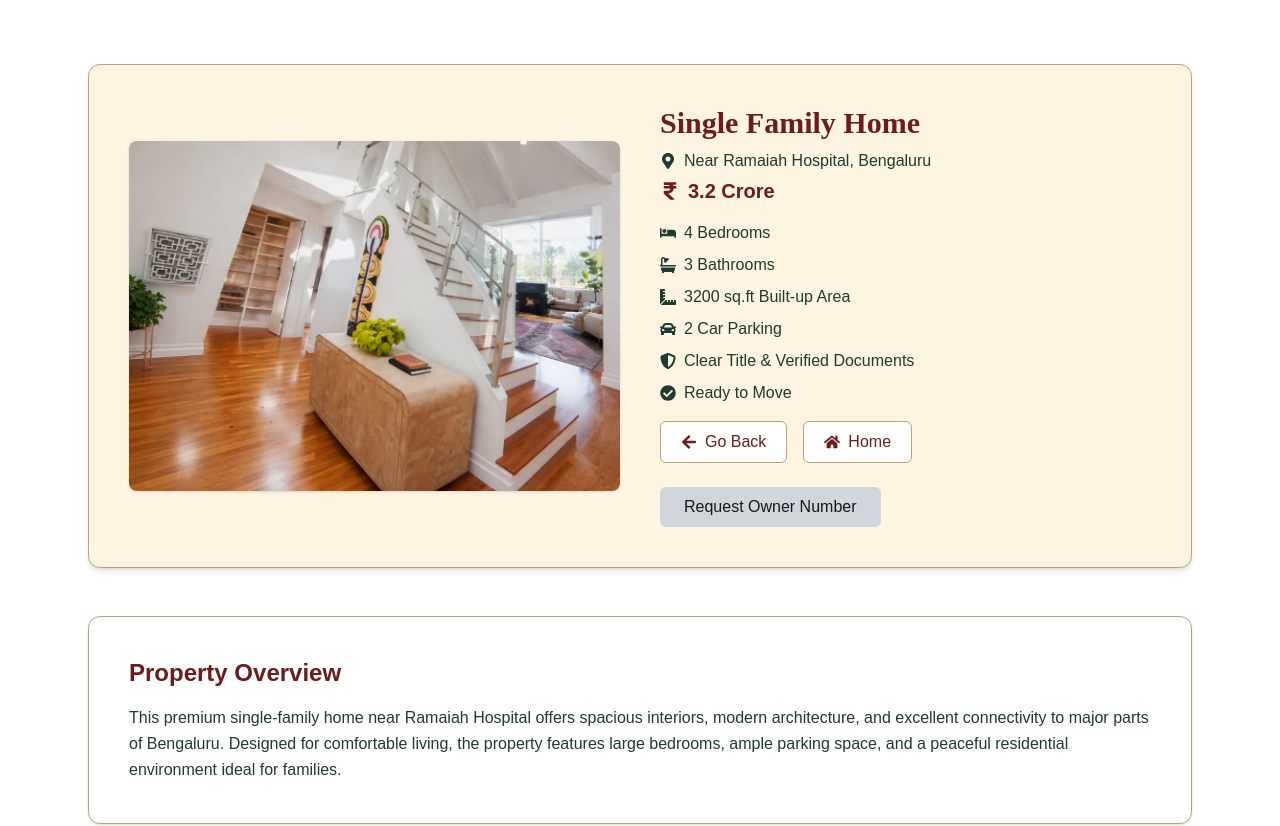
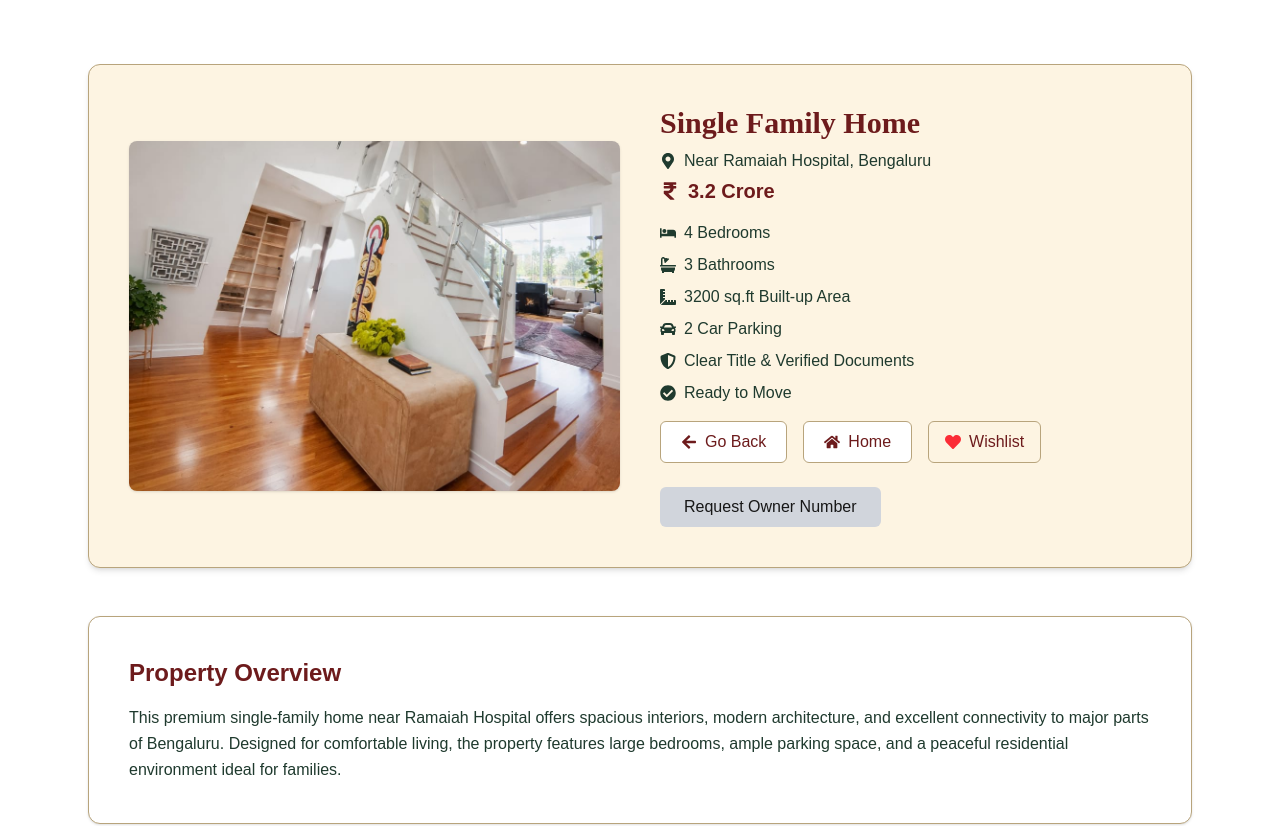
Before and after one commit to FaraazAhmed15/EstateLens, a Next.js app: page /single_family_home in a window 1280 px wide. Shown: the top 826 px of the page. Built offline with nearby package versions, Linux system fonts and the light colour scheme.

Commit message:
Update page.tsx

```diff
--- a/src/app/single_family_home/page.tsx
+++ b/src/app/single_family_home/page.tsx
@@ -1,5 +1,5 @@
 "use client";
-
+import WishlistButton from "@/components/WishlistButton";
 import { useState, useEffect } from "react";
 import { usePathname } from "next/navigation";
 import { getSession } from "@/lib/session";
@@ -171,6 +171,7 @@ const [ownerNumber, setOwnerNumber] = useState(null);
                            px-5 py-2 rounded-md hover:bg-[#F4E9D8] transition">
                 <FaHome /> Home
               </Link>
+               <WishlistButton />
             </div>
 
             <div className="mt-6">
```
